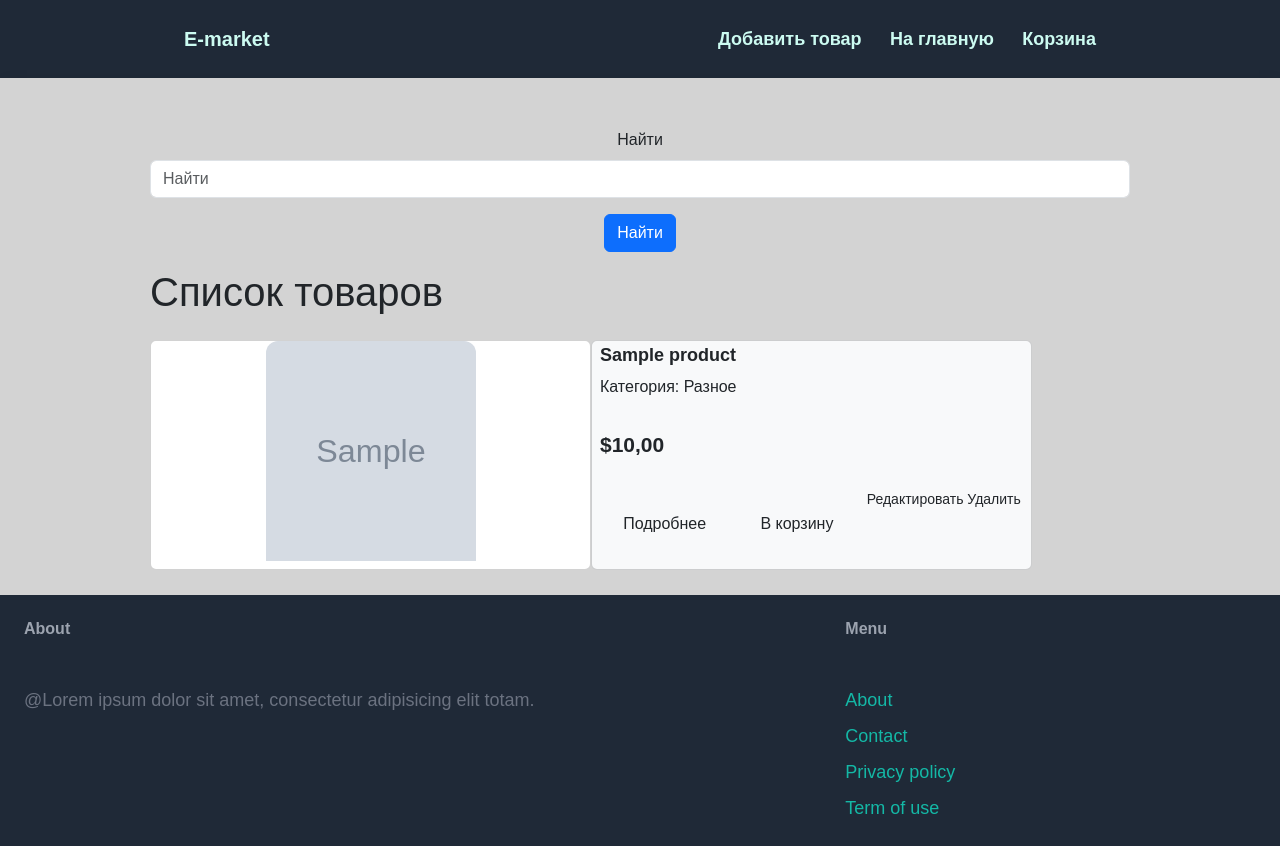
After one commit to Sholpan-B/homework_60_sholpan_bakhtybekkyzy, a Django app: page / in a window 1280 px wide. The commit adds this page. Run offline with Django 4.2, Linux system fonts and the light colour scheme; tables that the repository leaves empty hold one stand-in row (values such as "Sample post"); grey boxes marked "Sample" are stand-in pictures; parts of the project's set-up code (start-up, migrations or seed data) failed here and were passed over; some libraries are stand-ins or nearby versions.

Commit message:
Добавлены шаблоны

```diff
--- a/marketapp/forms.py
+++ b/marketapp/forms.py
@@ -1,34 +1,42 @@
+from decimal import Decimal
+
 from django import forms
 from django.core.exceptions import ValidationError
-from django.forms import widgets
 
-from marketapp.models import StatusChoice
+from marketapp.models import Product
 
 
-class ProductForm(forms.Form):
-    name = forms.CharField(max_length=100, required=True, label="Наименование")
-    description = forms.CharField(max_length=2000, required=False, label="Описание", widget=widgets.Textarea)
-    image = forms.CharField(max_length=3000, required=False, label="Фото")
-    category = forms.ChoiceField(choices=StatusChoice.choices, required=True, label="Категория")
-    in_stock = forms.IntegerField(required=True, label='Остаток')
-    price = forms.DecimalField(required=True, min_value=1, max_digits=7, decimal_places=2, label='Стоимость')
+class ProductForm(forms.ModelForm):
+    class Meta:
+        model = Product
+        fields = ('name', 'description', 'image', 'category', 'in_stock', 'price')
+        labels = {
+            'name': 'Наименование',
+            'description': 'Описание',
+            'image': 'Фото',
+            'category': 'Категория',
+            'in_stock': 'Остаток',
+            'price': 'Стоимость'
+        }
 
     def clean_name(self):
         name = self.cleaned_data.get('name')
-        if len(name) < 3:
-            raise ValidationError('Имя должно быть длиннее 3 символов!')
+        if len(name) > 200:
+            raise ValidationError('Длина превышает 200 символов!')
         return name
 
-    def clean_email(self):
-        email = self.cleaned_data.get('email')
-        if "@" not in email:
-            raise ValidationError("Email должен содержать '@'!")
-        return email
+    def clean_in_stock(self):
+        in_stock = self.cleaned_data.get('in_stock')
+        if in_stock < 0:
+            raise ValidationError('Остаток не может быть отрицательным')
+        return in_stock
+
+    def clean_price(self):
+        price = self.cleaned_data.get('price')
+        if price < Decimal('0.00'):
+            raise ValidationError('Стоимость не может быть отрицательной')
+        return price
 
 
 class SearchForm(forms.Form):
-    search = forms.CharField(
-        label="Поиск",
-        max_length=300,
-        required=False,
-    )
+    search = forms.CharField(max_length=20, required=False, label='Найти')
--- a/marketapp/templates/base.html
+++ b/marketapp/templates/base.html
@@ -1,32 +1,52 @@
-{% load static %}
 {% load django_bootstrap5 %}
 {% bootstrap_css %}
 {% bootstrap_javascript %}
 {% bootstrap_messages %}
+{% load static %}
 <!DOCTYPE html>
 <html lang="en">
 <head>
     <meta charset="UTF-8">
+    <meta name="viewport" content="width=device-width, initial-scale=1.0">
+
+    <script src="https://cdn.tailwindcss.com"></script>
     <link rel="stylesheet" href="{% static 'style.css' %}">
     <title>{% block title %}Products{% endblock %}</title>
 </head>
 <body>
-<div class="navbar">
-    <div class="menu">
-        <ul class="nav">
-                <li class="nav-item">
-                    <a class="nav-link link-light" href="{% url 'product_add' %}">Добавить товар</a>
-                </li>
-                <li class="nav-item">
-                    <a class="nav-link link-light" href="{% url 'index' %}">На главную</a>
-                </li>
-        </ul>
-        {% block menu %}{% endblock %}
-    </div>
-</div>
+   <navbar class="bg-gray-800">
+        <nav class="py-6 px-6 flex justify-between items-center ">
+            <a href="/" class="text-xl text-teal-100 font-semibold hover:text-teal-500">E-market</a>
 
-<div class="container">
+            <div class="space-x-6">
+                <a href="{% url 'product_add' %}" class="text-lg text-teal-100 font-semibold hover:text-teal-500">Добавить товар</a>
+                <a href="{% url 'index' %}" class="text-lg text-teal-100 font-semibold hover:text-teal-500">На главную</a>
+                <a href="{% url 'cart' %}" class="text-lg text-teal-100 font-semibold hover:text-teal-500">Корзина</a>
+                {% block menu %}{% endblock menu %}
+            </div>
+        </nav>
+   </navbar>
+
+<div class="container" >
     {% block content %}{% endblock %}
 </div>
+<footer class="py-6 px-6 flex justify-between bg-gray-800">
+            <div class="w-2/3 pr-10">
+                <h3 class="mb-5 font-semibold text-gray-400">About</h3>
+
+                <p class="text-lg text-gray-500">@Lorem ipsum dolor sit amet, consectetur adipisicing elit totam.</p>
+            </div>
+
+            <div class="w-1/3">
+                <h3 class="mb-5 font-semibold text-gray-400">Menu</h3>
+
+                <ul class="space-y-2">
+                    <li><a href="#" class="text-lg text-teal-500 hover:text-teal-700">About</a></li>
+                    <li><a href="#" class="text-lg text-teal-500 hover:text-teal-700">Contact</a></li>
+                    <li><a href="#" class="text-lg text-teal-500 hover:text-teal-700">Privacy policy</a></li>
+                    <li><a href="#" class="text-lg text-teal-500 hover:text-teal-700">Term of use</a></li>
+                </ul>
+            </div>
+        </footer>
 </body>
 </html>
--- a/marketapp/templates/index.html
+++ b/marketapp/templates/index.html
@@ -1,46 +1,44 @@
 {% extends 'base.html' %}
 {% block title %}Products{% endblock %}
-{% block menu %}
-{% endblock %}
+{% block menu %}{% endblock menu %}
 {% block content %}
-    <h1>Список товаров</h1>
-    <table>
-    <tr>
-        <th></th>
-        <th></th>
-    </tr>
-    <form action="{% url 'search' %}" class="d-flex" role="search">
-        {% csrf_token %}
-        {{ search_form.search }}
-        <input class="form-control me-2" type="search" placeholder="Поиск" aria-label="Search">
-        <button class="btn btn-outline-success" type="submit">Поиск</button>
-    </form>
-    {%  for product in products %}
-        <div class="card mt-3" style="width: 700px;">
-            <div class="card-body bg-light">
-                <div class="d-flex justify-content-between">
+    {% include 'partial/search.html' %}
+    <h1 style="font-size: 40px"> Список товаров </h1>
+    {% for product in products %}
+        <div class="d-flex mt-4 justify-content: center" style="width: 90%; height: 230px; font-size: 14px">
+            <div class="card w-50">
+                <img class="rounded-t-xl" src='{{ product.image }}' style="height: 220px; width: 210px; display: block;
+                    margin-left: auto; margin-right: auto">
+            </div>
+            <div class="card w-50 bg-light">
+                <div class="rounded">
+                    <h5 class="card-title mt-1 ml-2 fw-bold"
+                        style="font-size: 18px;">{{ product.name }}</h5>
+                </div>
+                <p style="font-size: 16px;"
+                   class="card-text ml-2 h-25">Категория: {{ product.get_category_display }}</p>
+                <h3 class="card-text ml-2 fw-bold h-25" style="font-size: 21px">${{ product.price }}</h3>
+                <div class="d-flex justify-content-around">
                     <div>
-                        <h5 class="card-title text-dark">
-                             {{ product.name }} ({{ product.price }})$
-                        </h5>
-
+                        <a href="{% url 'product_detail' product.pk %}"
+                           class="btn aqua mt-3 mb-2 ml-2">
+                            Подробнее
+                        </a>
                     </div>
-
-                    <div class="d-flex justify-content-between">
-                        <div>
-                            <a class="btn-primary" href="{% url 'product_edit' product.pk %}">Редактировать</a>
-                            <a class="btn-primary" href="{% url 'product_delete' product.pk %}">Удалить</a>
-                        </div>
+                    <div>
+                        <a href="{% url 'add_to_cart' product.pk %}" class="btn aqua mt-3 mb-2 ml-2">В корзину</a>
+                    </div>
+                    <div>
+                        <a class="btn-primary" href="{% url 'product_edit' product.pk %}">Редактировать</a>
+                        <a class="btn-primary" href="{% url 'product_delete' product.pk %}">Удалить</a>
                     </div>
                 </div>
-                <p class="card-text">Категория: {{ product.category }}</p>
-                <a class="" href="{{ product.image }}">Фото товара</a>
             </div>
-           </div>
         </div>
     {% empty %}
     <h3>No items in list</h3>
     {% endfor %}
-</table>
-<br><br>
-{% endblock content %}
+    {% if is_paginated %}
+        {% include 'partial/pagination.html' %}
+    {% endif %}
+{% endblock %}
--- /dev/null
+++ b/marketapp/templates/partial/search.html
@@ -0,0 +1,5 @@
+{% load django_bootstrap5 %}
+<form action="" method="get" class="text-center col-xs-4">
+    {% bootstrap_form form %}
+    {% bootstrap_button button_type='submit' content='Найти'%}
+</form>
--- a/marketapp/templates/product_add.html
+++ b/marketapp/templates/product_add.html
@@ -1,7 +1,7 @@
 {% extends 'base.html' %}
 {% block title %}Add product{% endblock %}
 {% block content %}
-    <h1>Добавить новый товар</h1>
+    <h1 style="font-size: 40px">Добавить новый товар</h1>
 
 <div class="form">
   <form action="{% url 'product_add' %}" method="post">
--- a/marketapp/urls.py
+++ b/marketapp/urls.py
@@ -1,14 +1,20 @@
 from django.urls import path
 
-from marketapp.views import index_view, add_view, edit_view, delete_view, confirm_delete, search_view, detail_view
+from marketapp.views.base import IndexView, IndexRedirectView
+from marketapp.views.carts import add_to_cart, cart, remove_from_cart
+from marketapp.views.orders import checkout_view
+from marketapp.views.products import ProductDetail, ProductAddView, ProductUpdateView, ProductDeleteView
 
 urlpatterns = [
-    path("", index_view, name='index'),
-    path("product/", index_view, name='index'),
-    path("product/add", add_view, name='product_add'),
-    path('product/<int:pk>', detail_view, name='product_detail'),
-    path('product/edit/<int:pk>', edit_view, name='product_edit'),
-    path('product/delete/<int:pk>', delete_view, name='product_delete'),
-    path('product/confirm_delete/<int:pk>', confirm_delete, name='confirm_delete'),
-    path("product/search", search_view, name='search'),
+    path("", IndexView.as_view(), name='index'),
+    path("product/", IndexRedirectView.as_view(), name='product_index_redirect'),
+    path("product/add", ProductAddView.as_view(), name='product_add'),
+    path('product/<int:pk>', ProductDetail.as_view(), name='product_detail'),
+    path('product/edit/<int:pk>', ProductUpdateView.as_view(), name='product_edit'),
+    path('product/delete/<int:pk>/', ProductDeleteView.as_view(), name='product_delete'),
+    path('product/confirm_delete/<int:pk>/', ProductDeleteView.as_view(), name='confirm_delete'),
+    path('cart/add_product/<int:pk>/', add_to_cart, name='add_to_cart'),
+    path('cart/', cart, name='cart'),
+    path('cart/remove_from_cart/<int:pk>/', remove_from_cart, name='remove_from_cart'),
+    path('cart/order/', checkout_view, name='checkout'),
 ]
--- a/static/style.css
+++ b/static/style.css
@@ -1,52 +1,70 @@
 body{
     background-color: #FAFAFA;
     font-family: 'Nunito', sans-serif;
-    color: black;
-    padding-top: 50px;
+    padding-top: 0;
+}
+navbar {
+    display: block;
+    padding: 1px 160px 1px;
 }
 .container{
-    max-width: 750px;
+    max-width: 1200px;
     margin: auto;
-    padding-left: 20px;
+    padding: 50px 150px 25px;
     background-color: lightgray;
     -webkit-box-shadow: 2px 2px 13px -4px rgba(0, 0, 0, 0.21);
     box-shadow: 2px 2px 13px -4px rgba(0, 0, 0, 0.21);
 }
-
-.navbar {
-    display: block;
-    background: #6a7dff;
-    position: fixed;
-    top: 0;
-    right: 0;
-    left: 0;
-    font-size: 0;
-    box-sizing: border-box;
-    padding: 7px 30px;
-}
-
-.menu {
-    font-size: 14px;
-    line-height: 1;
-    padding: 0;
-    margin: 0;
-    display: inline-block;
-    color: #ff2222;
-}
-
-.menu li {
-    display: inline-block;
-}
-.menu a {
-    display: inline-block;
-    text-decoration: none;
-    color: black;
-    padding: 5px 15px;
-}
-.menu a:hover {
-    color: #ff2222;
-    text-decoration: underline;
-}
 .error{
     color: red;
 }
+.pagination {
+    text-align: center;
+    padding-top: 30px;
+    display: block;
+    margin-left: auto;
+    margin-right: auto;
+}
+
+
+.pagination a, .pagination .page-disabled {
+    display: inline-block;
+    border: solid 1px #008080;
+    border-radius: 3px;
+    padding: 5px;
+    margin: 3px;
+}
+
+.pagination a {
+    background: #008080;
+    color: white;
+    text-decoration: none;
+}
+
+.pagination a:hover {
+    background: #008080;
+    text-decoration: underline;
+}
+
+.pagination .page-disabled {
+    background: #008080;
+    color: #dddddd
+}
+
+
+.pagination .current-page {
+    display: inline-block;
+}
+
+.pagination .current-page input {
+    width: 50px;
+    padding: 5px 7px;
+    font-size: inherit;
+    border-radius: 5px;
+    text-align: center;
+    border: solid 1px gray;
+}
+
+img {
+    width: 100%;
+}
```
Also changed, not shown: marketapp/templates/cart.html (added, +44 -0 lines), marketapp/templates/cart_form.html (added, +20 -0 lines), marketapp/templates/partial/order.html (added, +17 -0 lines), marketapp/templates/partial/pagination.html (added, +23 -0 lines), marketapp/templates/product_detail.html (+35 -16 lines).
